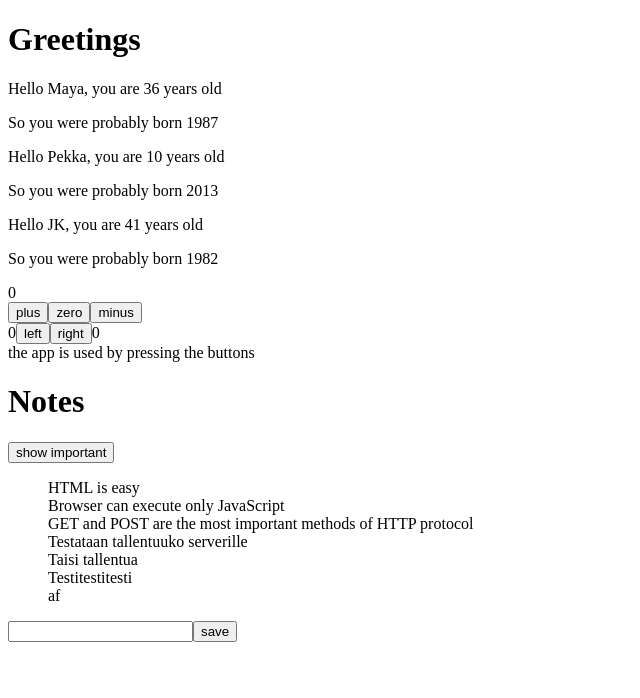
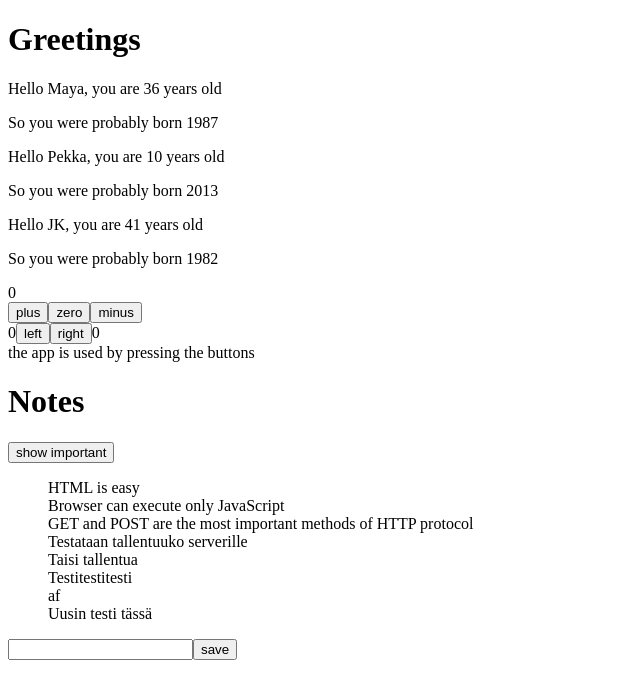
Before and after one commit to anniina-aarnio/fullstack_MOOC, a React (Create React App) app in the folder osa1/part1/: page / in a window 1280 px wide. Shown: the top 698 px of the page, without its empty margins (0-640 px from the left). Built offline with nearby package versions, Linux system fonts and the light colour scheme; data requests are answered from the project's data file.

Commit message:
osa2 harjoittelu jatkuu: lisätty uudelleen renderöinti kun tallentaa, jolloin tallennettu muistiinpano tulee listan alimmaksi ja inbox tyhjenee

```diff
--- a/osa1/part1/db.json
+++ b/osa1/part1/db.json
@@ -38,6 +38,11 @@
       "content": "af",
       "important": false,
       "id": 7
+    },
+    {
+      "content": "Uusin testi tässä",
+      "important": false,
+      "id": 8
     }
   ]
 }
--- a/osa1/part1/src/App.js
+++ b/osa1/part1/src/App.js
@@ -37,6 +37,8 @@ const App = () => {
     axios
       .post('http://localhost:3001/notes', noteObject)
       .then(response => {
+        setNotes(notes.concat(response.data))
+        setNewNote('')
         console.log(response)
       })
   }
```
